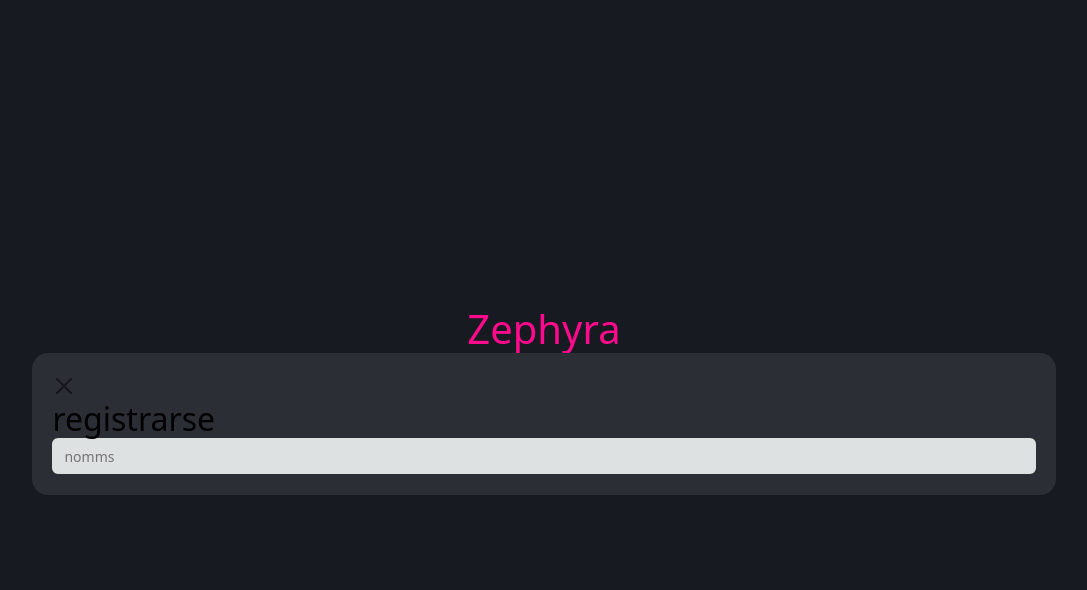
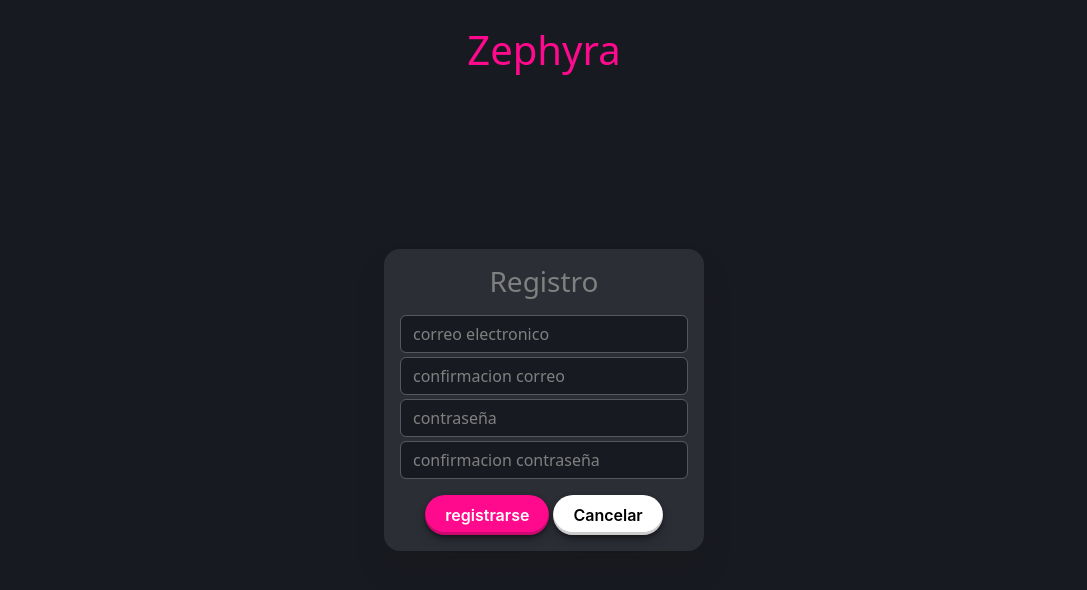
Before and after one commit to TheDewq/front-commerce-TEST, a Next.js app: page /join/sign-up in a window 1280 px wide. Shown: the top 590 px of the page, without its empty margins (96-1183 px from the left). Built offline with nearby package versions, Linux system fonts and the light colour scheme.

Commit message:
formulario de registro: terminado sin funcionalidad

```diff
--- a/src/app/join/sign-up/page.js
+++ b/src/app/join/sign-up/page.js
@@ -1,11 +1,11 @@
 import JoinLayout from "@/layout/join/join-layout"
-
+import RegisterForm from "@/auth/register"
 export default ()=>{
     return(
         <JoinLayout>
-            <h2>
-                registrarse
-            </h2>
+            <RegisterForm>
+
+            </RegisterForm>
         </JoinLayout>
     )
 }
--- /dev/null
+++ b/src/auth/register.js
@@ -0,0 +1,38 @@
+import InputText from "@/components/forms/input-text"
+import Link from "next/link"
+export default function RegisterForm(props){
+    return(
+
+        <div>
+            <div className=" text-center mb-3">
+                <h3>
+                    Registro
+                </h3>
+            </div>
+
+            <form>
+
+                <input type="email" name="email" placeholder="correo electronico" className="form-control mb-1 mt-1"/>
+
+                <input type="email" name="username" placeholder="confirmacion correo" className="form-control mb-1 mt-1"/>
+
+                <input type="password" name="password" placeholder="contraseña" className="form-control mb-1 mt-1"/>
+
+                <input type="password" name="confirm_password" placeholder="confirmacion contraseña" className="form-control mb-1 mt-1"/>
+
+                <div className="text-center mt-3">
+                    <button className="primaryBtn">
+                            registrarse
+                    </button>
+                    <Link href="/" className="secondaryBtn ms-1">
+                        Cancelar
+                    </Link>
+                </div>
+
+
+
+
+            </form>
+        </div>
+    )
+}
--- a/src/components/forms/forms.module.scss
+++ /dev/null
@@ -1,20 +0,0 @@
-.inputText{
-    font-size: 14px;
-    border-radius: 6px;
-    line-height: 1.5;
-    padding: 5px 10px;
-    transition: box-shadow 100ms ease-in, border 100ms ease-in, background-color 100ms ease-in;
-    border: 2px solid #dee1e2;
-    color: rgb(14, 14, 16);
-    background: #dee1e2;
-    display: block;
-    height: 36px;
-    width: 100%;
-}
-.inputText:hover {
-    border-color: #ccc;
-}
-.inputText:focus{
-    border-color: #9147ff;
-    background: #fff;
-}
--- a/src/components/forms/input-text.js
+++ b/src/components/forms/input-text.js
@@ -1,12 +1,10 @@
-import styles from "./forms.module.scss"
-
 export default function InputText(props){
     return(
         <input
-            type="text"
             name={props.name}
+            type={props.type}
             placeholder={props.placeholder}
-            className={styles.inputText}
+            className="form-control"
         >
             {props.children}
         </input>
--- a/src/layout/join/join-layout.js
+++ b/src/layout/join/join-layout.js
@@ -5,15 +5,12 @@ export default function JoinLayout(props) {
     return (
         <>
             <div className={styles.container}>
-                <h1 className="storeTitle">
+                <h1 className={styles.storeTitle}>
                     Zephyra
                 </h1>
                 <div className={styles.center}>
-
-                        <CloseBtn/>
                     <div className={styles.form}>
                         {props.children}
-                        <InputText name="test" placeholder="nomms"/>
                     </div>
                 </div>
             </div>
--- a/src/layout/join/join-layout.module.scss
+++ b/src/layout/join/join-layout.module.scss
@@ -13,13 +13,17 @@
 }
 
 .center{
-    width: 100%;
+
+    width: 20rem;
     background-color: $focused-box;
-    align-self:self-end;
     border-radius: 16px;
-    padding: 2%;
+    padding: 1rem;
+    box-shadow: $default-shadow;
 
 }
-.form{
-
+.storeTitle{
+    position: fixed !important;
+    top: 0;
+    color: $primary;
+    margin: 2%;
 }
--- /dev/null
+++ b/src/scss/bootstrap/forms.module.scss
@@ -0,0 +1,4 @@
+$input-color:white;
+$input-border-color:#55575f;
+$input-bg: #181a21;
+$input-placeholder-color: gray;
--- /dev/null
+++ b/src/scss/bootstrap/index.scss
@@ -0,0 +1 @@
+@import "./forms.module.scss";
--- a/src/scss/colors.scss
+++ b/src/scss/colors.scss
@@ -24,3 +24,10 @@ $close: #ff0000;
 
 
 $focused-box: #2c2e36;
+
+//bootstrap
+
+$input-bg: #181a21;
+
+//shadows
+$default-shadow: rgb(24, 25, 26) 0px 20px 30px -10px;
--- a/src/scss/global.scss
+++ b/src/scss/global.scss
@@ -1,6 +1,16 @@
+//own imports
 @import "./index.scss";
 @import "./colors.scss";
+@import "./components/components.module.scss";
+
+
+//modificaciones de bootstrap
+@import "./bootstrap/index.scss";
+
+
+//external imports
 @import "../../node_modules/bootstrap/scss/bootstrap";
+
 
 * {
     color: $text-primary
@@ -12,9 +22,13 @@ body {
 .storeTitle{
     color: $primary;
 }
-h1,h2,h3,h4,h5,h6 {
+h1,h2,h4,h5,h6 {
     margin: 0;
     color: black;
+}
+h3{
+    color: gray;
+    display: inline;
 }
 p{
     margin: 0;
@@ -22,7 +36,9 @@ p{
 }
 a{
     margin: 0;
+    padding: 0;
     color: $text-primary;
+    text-decoration: none;
 
     &:hover{
         color: $text-secondary;
```
